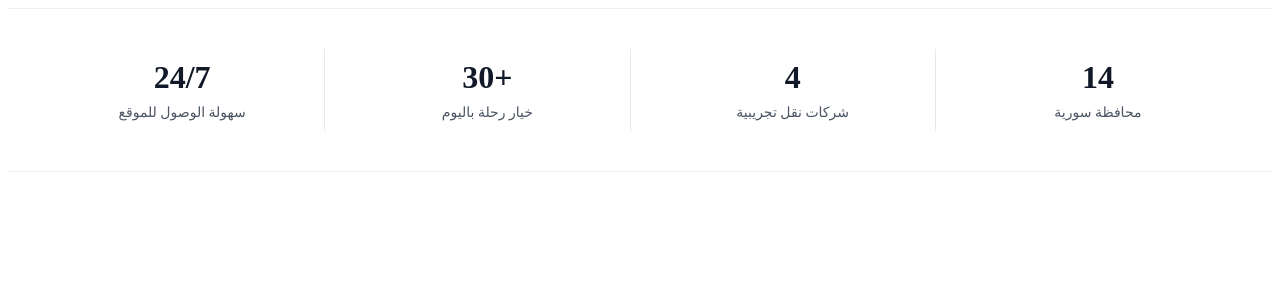
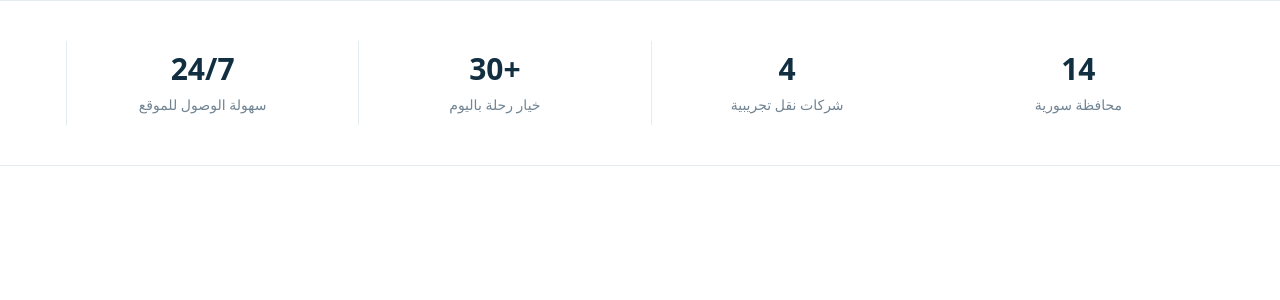
Before and after one commit to yamamasultan/sairna, a React (Vite) app: page / in a window 1280 px wide. Shown: the top 300 px of the page. Built offline with nearby package versions, Linux system fonts and the light colour scheme.

Commit message:
feat: Add StateCard section with Tailwind and Dark Mode support

```diff
--- a/index.html
+++ b/index.html
@@ -9,5 +9,6 @@
   <body>
     <div id="root"></div>
     <script type="module" src="/src/main.jsx"></script>
+    <script src="https://cdn.tailwindcss.com"></script>
   </body>
 </html>
--- a/src/features/homepage/components/statecard/statecard.jsx
+++ b/src/features/homepage/components/statecard/statecard.jsx
@@ -2,31 +2,28 @@ import { statsData } from './statecard-data';
 
 export default function StateCard() {
     return (
-        <section style={{ padding: '40px 20px', backgroundColor: '#fff', borderTop: '1px solid #eee', borderBottom: '1px solid #eee' }}>
-            <div style={{ maxWidth: '1200px', margin: '0 auto', display: 'flex', flexWrap: 'wrap', justifyContent: 'space-around', alignItems: 'center', textAlign: 'center', gap: '20px' }}>
+        <section className="border-y border-[var(--border)] bg-[var(--surface)] py-10">
+            <div className="container mx-auto px-4">
+                <div className="flex flex-wrap justify-around items-center text-center gap-5">
 
                     {statsData.map((stat, index) => (
                         <div
                             key={stat.id}
-                        style={{
-                        display: 'flex',
-                        flexDirection: 'column',
-                        alignItems: 'center',
-                        flex: '1 1 200px',
-                        padding: '10px',
-                        borderRight: index !== statsData.length - 1 ? '1px solid #e5e7eb' : 'none'
-                        }}
+                            className={`flex flex-col items-center flex-1 min-w-[200px] p-2.5 ${
+                                index !== statsData.length - 1 ? 'md:border-l md:border-[var(--border)]' : ''
+                            }`}
                         >
-                        <span style={{ fontSize: '32px', fontWeight: '800', color: '#111827', marginBottom: '8px' }}>
+                            <span className="text-3xl font-extrabold text-[var(--text)] mb-2">
                                 {stat.number}
                             </span>
-                        <span style={{ fontSize: '14px', fontWeight: '500', color: '#4b5563' }}>
+                            <span className="text-sm font-medium text-[var(--muted)]">
                                 {stat.title}
                             </span>
                         </div>
                     ))}
 
                 </div>
+            </div>
         </section>
     );
 }
--- a/src/index.css
+++ b/src/index.css
@@ -1,3 +1,47 @@
 @tailwind base;
 @tailwind components;
 @tailwind utilities;
+
+:root {
+    color-scheme: light;
+    --bg: #f8fafb;
+    --surface: #fff;
+    --surface-alt: #f2f7f8;
+    --text: #112f41;
+    --muted: #718493;
+    --border: #e4ecef;
+    --primary: #0aa99b;
+    --primary-deep: #078e87;
+    --dark: #103a4e;
+    --dark-deep: #0a2c3e;
+    --soft-teal: #e6f8f3;
+    --radius: 22px;
+    --container: 1216px;
+    --font: Cairo, "Segoe UI", Tahoma, sans-serif;
+}
+
+.dark {
+    color-scheme: dark;
+    --bg: #0b1c29;
+    --surface: #112b3b;
+    --surface-alt: #173748;
+    --text: #eef8fa;
+    --muted: #9eb3be;
+    --border: #254252;
+    --dark: #0e2634;
+    --dark-deep: #091c27;
+    --soft-teal: #174b49;
+}
+
+.container {
+    width: 100%;
+    max-width: var(--container);
+    margin-inline: auto;
+    padding-inline: 16px;
+}
+
+@media (min-width: 768px) {
+    .container {
+        padding-inline: 34px;
+    }
+}
```
Lines whose indentation alone changed are shown as unchanged.
